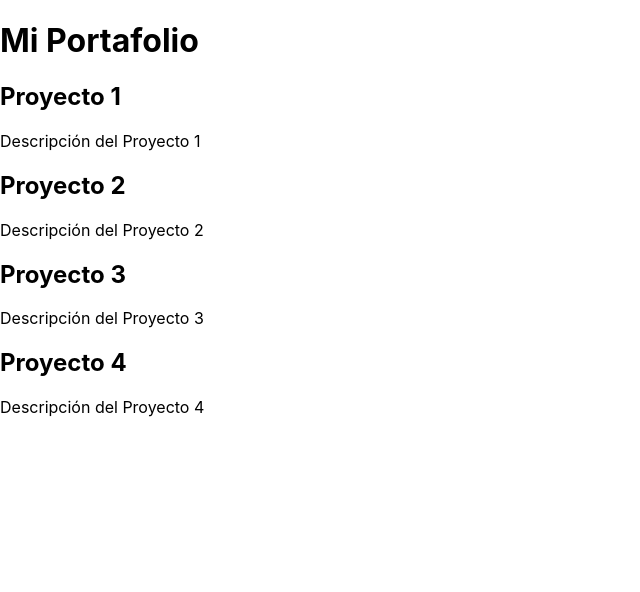
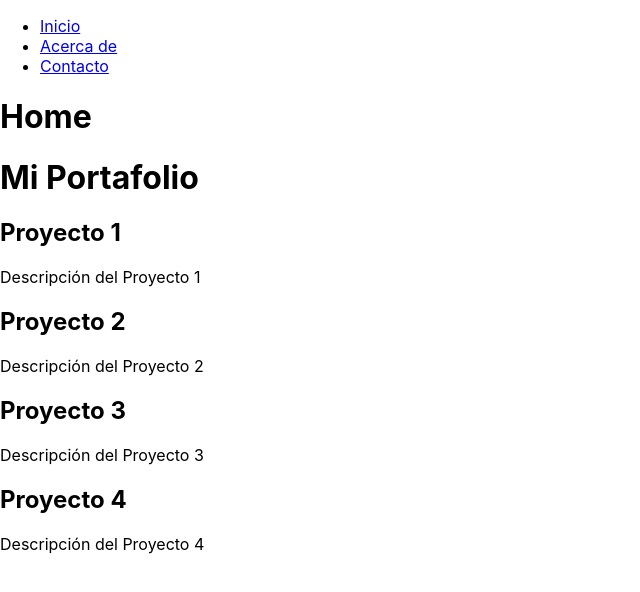
Before and after one commit to rquinterosv/portfolio_2023, a React (Create React App) app in the folder portfolio-react/: page / in a window 1280 px wide. Shown: the top 592 px of the page, without its empty margins (0-640 px from the left). Built offline with nearby package versions, Linux system fonts and the light colour scheme.

Commit message:
Adding navbar with react router

```diff
--- a/portfolio-react/package.json
+++ b/portfolio-react/package.json
@@ -8,6 +8,7 @@
     "@testing-library/user-event": "^13.5.0",
     "react": "^18.2.0",
     "react-dom": "^18.2.0",
+    "react-router-dom": "^6.16.0",
     "react-scripts": "5.0.1",
     "web-vitals": "^2.1.4"
   },
--- a/portfolio-react/src/App.js
+++ b/portfolio-react/src/App.js
@@ -1,12 +1,24 @@
 // src/App.js
 import React from 'react';
-import Proyecto from './components/Proyecto'; // Suponiendo que tienes un componente Proyecto
-
+import Navbar from './components/Navbar'; // Importa tu componente Navbar
+import Proyecto from './components/Proyecto';
 import proyectosData from './data/proyectos.json';
+import { BrowserRouter as Router, Routes, Route } from 'react-router-dom'; // Importa BrowserRouter, Routes y Route
+import Home from '../src/pages/Home';
+import About from '../src/pages/About';
+import Contact from '../src/pages/Contact';
 
 function App() {
   return (
     <div className="App">
+      <Router>
+        <Navbar /> {/* Renderiza Navbar fuera de las rutas */}
+        <Routes>
+          <Route path="/" element={<Home />} />
+          <Route path="/about" element={<About />} />
+          <Route path="/contact" element={<Contact />} />
+        </Routes>
+      </Router>
       <h1>Mi Portafolio</h1>
       <div className="lista-proyectos">
         {proyectosData.map((proyecto) => (
--- /dev/null
+++ b/portfolio-react/src/components/Navbar.js
@@ -0,0 +1,23 @@
+// src/components/Navbar.js
+import React from 'react';
+import { Link } from 'react-router-dom';
+
+function Navbar() {
+  return (
+    <nav>
+      <ul>
+        <li>
+          <Link to="/">Inicio</Link>
+        </li>
+        <li>
+          <Link to="/about">Acerca de</Link>
+        </li>
+        <li>
+          <Link to="/contact">Contacto</Link>
+        </li>
+      </ul>
+    </nav>
+  );
+}
+
+export default Navbar;
--- /dev/null
+++ b/portfolio-react/src/pages/About.js
@@ -0,0 +1,11 @@
+// src/components/Navbar.js
+import React from 'react';
+import { Link } from 'react-router-dom';
+
+function About() {
+  return (
+    <h1>About</h1>
+  );
+}
+
+export default About;
--- /dev/null
+++ b/portfolio-react/src/pages/Contact.js
@@ -0,0 +1,11 @@
+// src/components/Navbar.js
+import React from 'react';
+import { Link } from 'react-router-dom';
+
+function Contact() {
+  return (
+    <h1>Contact</h1>
+  );
+}
+
+export default Contact;
--- /dev/null
+++ b/portfolio-react/src/pages/Home.js
@@ -0,0 +1,11 @@
+// src/components/Navbar.js
+import React from 'react';
+import { Link } from 'react-router-dom';
+
+function Home() {
+  return (
+    <h1>Home</h1>
+  );
+}
+
+export default Home;
```
Also changed, not shown: 1 other file (tests, documents, lock files or other folders).
